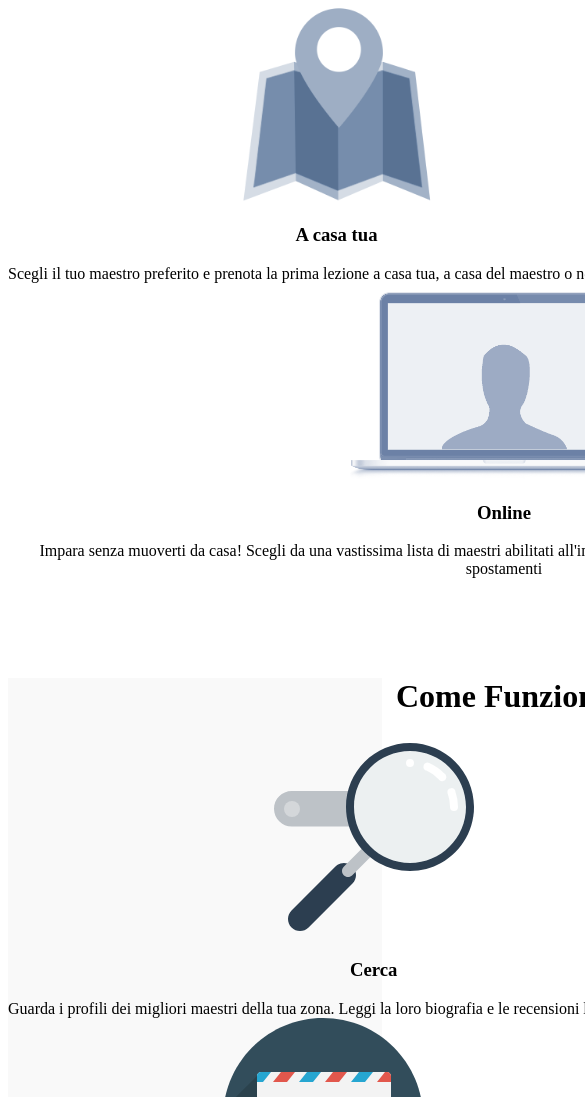
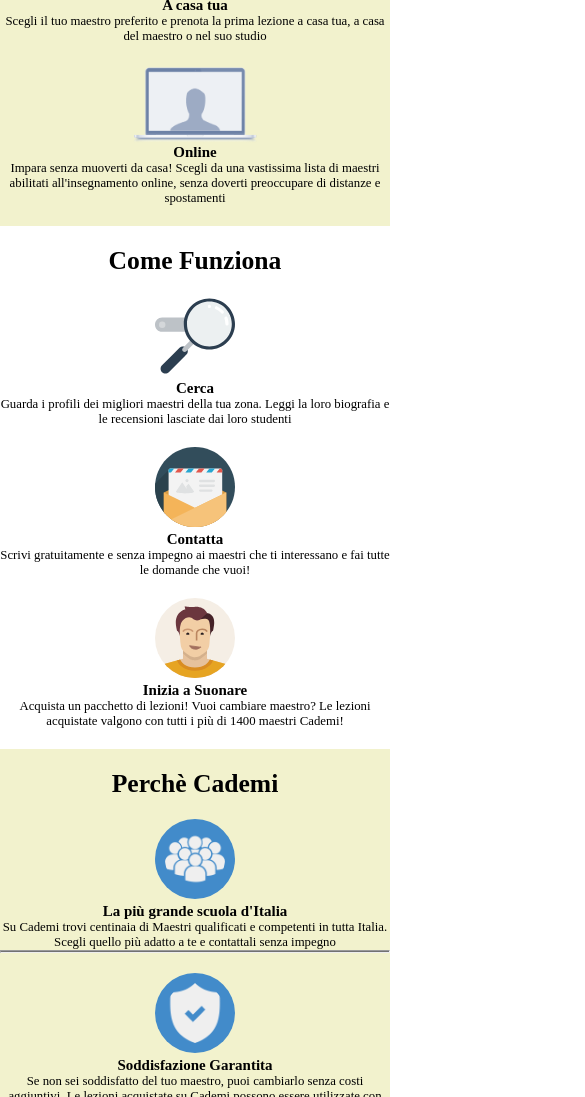
Before and after one commit to fabnico/html-css-resp-wannabe-12bool, a plain HTML site: page index.html in a window 390 px wide. Shown: the part 153-1250 px from the top of the page, 585 px wide, since content can reach past the window. Drawn offline with Linux system fonts and the light colour scheme.

Commit message:
Versione xs responsive completata

```diff
--- a/css/style.css
+++ b/css/style.css
@@ -48,3 +48,66 @@
 img {
   height: 200px;
 }
+
+/* MEDIA QUERY */
+
+@media screen and (max-width:768px){
+
+   *{
+      margin: 0;
+      padding: 0;
+      box-sizing: border-box;
+   }
+
+   body{
+      font-size: 0.8em;
+   }
+
+   img {
+     height: 80px;
+   }
+
+   .row {
+     margin-top: 0;
+     width: 100vw;
+   }
+
+   .container.grey {
+     background-color: transparent;
+   }
+
+   #lezioni {
+      background-color: #F2F2CD;
+      padding: 20px 0;
+   }
+
+   #lezioni img {
+      margin-top: 20px;
+   }
+
+   #steps{
+      padding: 20px 0;
+   }
+
+   #steps img {
+      margin-top: 20px;
+   }
+
+   #why {
+      background-color: #F2F2CD;
+      padding: 20px 0;
+   }
+
+   #why .row hr{
+      background-color: #727272;
+      height: 3px;
+   }
+
+   #why .row > .col-xs-12{
+     margin-top: 20px;
+   }
+
+   #why .row img {
+     padding: 10px
+   }
+}
--- a/index.html
+++ b/index.html
@@ -11,12 +11,12 @@
     <div id="lezioni" class="container">
       <div class="row">
         <h1>Lezioni dove vuoi tu</h1>
-        <div class="col-lg-6">
+        <div class="col-lg-6 col-xs-12">
           <img src="img/icon/maps.png" alt="">
           <h3>A casa tua</h3>
           Scegli il tuo maestro preferito e prenota la prima lezione a casa tua, a casa del maestro o nel suo studio
         </div>
-        <div class="col-lg-6">
+        <div class="col-lg-6 col-xs-12">
           <img src="img/icon/screen.png" alt="">
           <h3>Online</h3>
           Impara senza muoverti da casa! Scegli da una vastissima lista di maestri abilitati all'insegnamento online, senza doverti preoccupare di distanze e spostamenti
@@ -27,17 +27,17 @@
     <div id="steps" class="container grey">
       <div class="row">
         <h1>Come Funziona</h1>
-        <div class="col-lg-4">
+        <div class="col-lg-4 col-xs-12">
           <img src="img/search.svg" alt="">
           <h3>Cerca</h3>
           Guarda i profili dei migliori maestri della tua zona. Leggi la loro biografia e le recensioni lasciate dai loro studenti
         </div>
-        <div class="col-lg-4">
+        <div class="col-lg-4 col-xs-12">
           <img src="img/letter.svg" alt="">
           <h3>Contatta</h3>
           Scrivi gratuitamente e senza impegno ai maestri che ti interessano e fai tutte le domande che vuoi!
         </div>
-        <div class="col-lg-4">
+        <div class="col-lg-4 col-xs-12">
           <img src="img/male.svg" alt="">
           <h3>Inizia a Suonare</h3>
           Acquista un pacchetto di lezioni! Vuoi cambiare maestro? Le lezioni acquistate valgono con tutti i più di 1400 maestri Cademi!
@@ -48,19 +48,19 @@
     <div id="why" class="container grey">
       <div class="row">
         <h1>Perchè Cademi</h1>
-        <div class="col-lg-12">
+        <div class="col-lg-12 col-xs-12">
           <img src="img/icon/profile.png" alt="">
           <h3>La più grande scuola d'Italia</h3>
           Su Cademi trovi centinaia di Maestri qualificati e competenti in tutta Italia. Scegli quello più adatto a te e contattali senza impegno
           <hr>
         </div>
-        <div class="col-lg-12">
+        <div class="col-lg-12 col-xs-12">
           <img src="img/icon/secure.png" alt="">
           <h3>Soddisfazione Garantita</h3>
           Se non sei soddisfatto del tuo maestro, puoi cambiarlo senza costi aggiuntivi. Le lezioni acquistate su Cademi possono essere utilizzate con tutti i nostri maestri e il nostro team è sempre disponibile per darti un consiglio!
           <hr>
         </div>
-        <div class="col-lg-12">
+        <div class="col-lg-12 col-xs-12">
           <img src="img/icon/flex.png" alt="">
           <h3>Flessibile e Conveniente</h3>
           Cademi non ha alcun costo d’iscrizione a differenza delle scuole di musica tradizionali. Inoltre, sei tu a scegliere dove fare lezione e gli orari delle tue lezioni.
```
